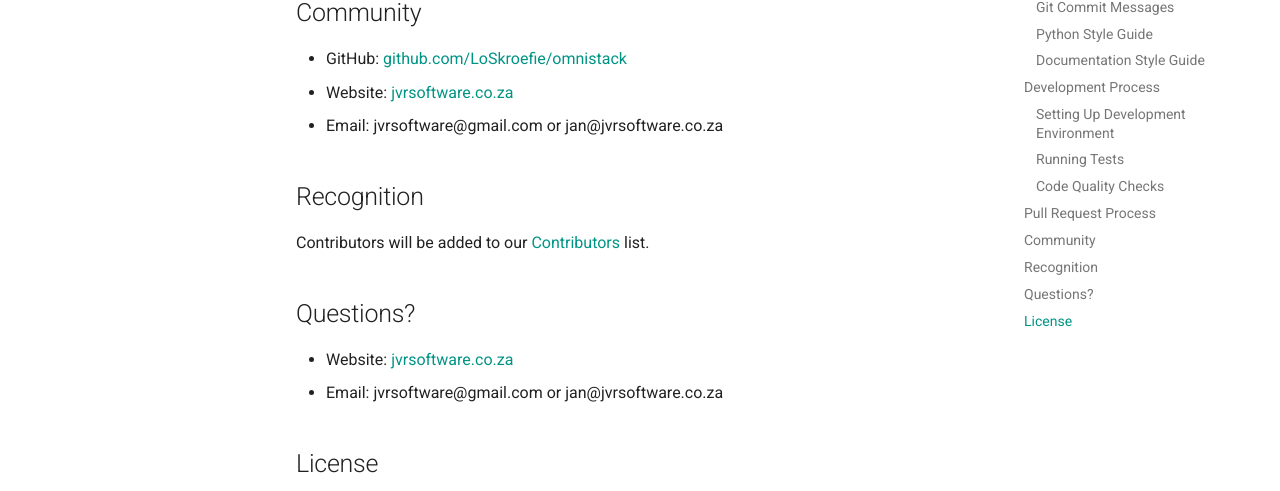
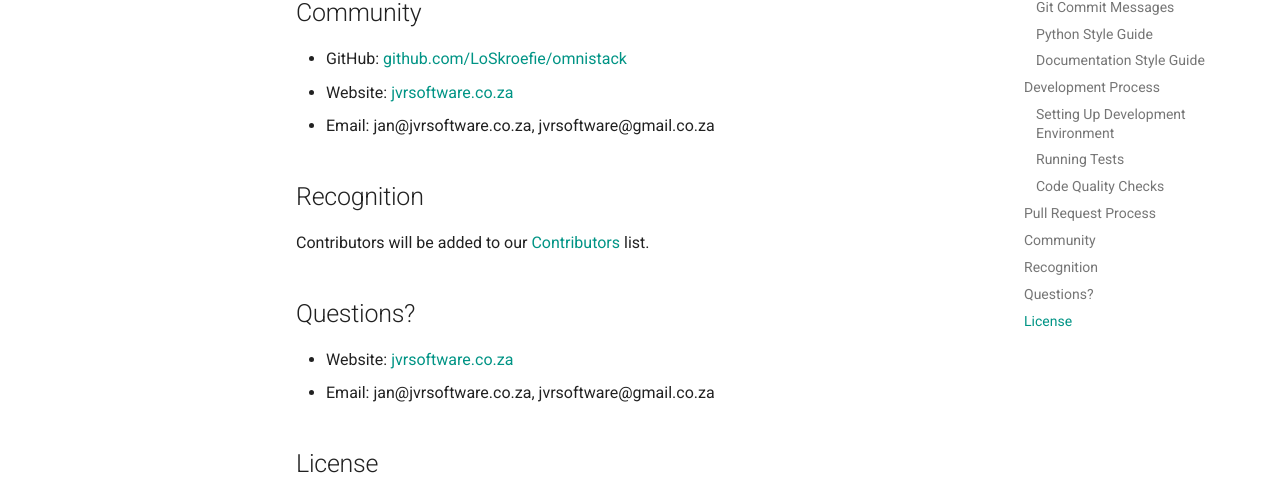
Before and after one commit to LoSkroefie/omnistack, an MkDocs documentation site: the page built from docs/contributing.md, in a window 1280 px wide and 900 px high, scrolled down 5058 px. Shown: the part 263-754 px from the top of the window. Built offline with MkDocs 1.6.1 and Material for MkDocs 9.7.7, drawn with Linux system fonts in a browser that asks for light colours; comment, search, counter and statistics services are not loaded.

Commit message:
fix: update contact information with correct email addresses

```diff
--- a/docs/contributing.md
+++ b/docs/contributing.md
@@ -215,7 +215,7 @@
 
 * GitHub: [github.com/LoSkroefie/omnistack](https://github.com/LoSkroefie/omnistack)
 * Website: [jvrsoftware.co.za](https://jvrsoftware.co.za)
-* Email: jvrsoftware@gmail.com or jan@jvrsoftware.co.za
+* Email: jan@jvrsoftware.co.za, jvrsoftware@gmail.co.za
 
 ## Recognition
 
@@ -224,7 +224,7 @@
 ## Questions?
 
 * Website: [jvrsoftware.co.za](https://jvrsoftware.co.za)
-* Email: jvrsoftware@gmail.com or jan@jvrsoftware.co.za
+* Email: jan@jvrsoftware.co.za, jvrsoftware@gmail.co.za
 
 ## License
 
--- a/mkdocs.yml
+++ b/mkdocs.yml
@@ -100,6 +100,6 @@
     - icon: fontawesome/solid/globe
       link: https://jvrsoftware.co.za
     - icon: fontawesome/solid/envelope
-      link: mailto:jvrsoftware@gmail.com
+      link: mailto:jan@jvrsoftware.co.za
 
 copyright: Copyright &copy; 2025 JVR Software
--- a/pyproject.toml
+++ b/pyproject.toml
@@ -10,7 +10,7 @@
 requires-python = ">=3.13"
 license = "MIT"
 authors = [
-    { name = "JVR Software", email = "jvrsoftware@gmail.com" },
+    { name = "JVR Software", email = "jan@jvrsoftware.co.za" },
 ]
 classifiers = [
     "Development Status :: 5 - Production/Stable",
```
Also changed, not shown: README.md (+1 -1 lines), SECURITY.md (+3 -3 lines).
